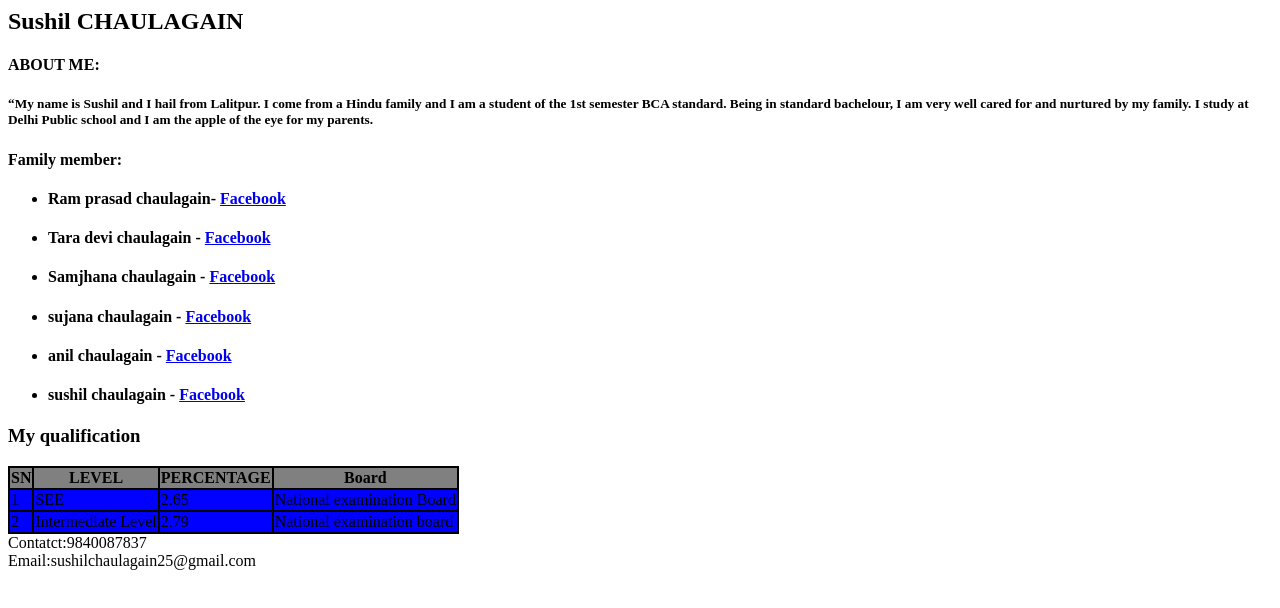
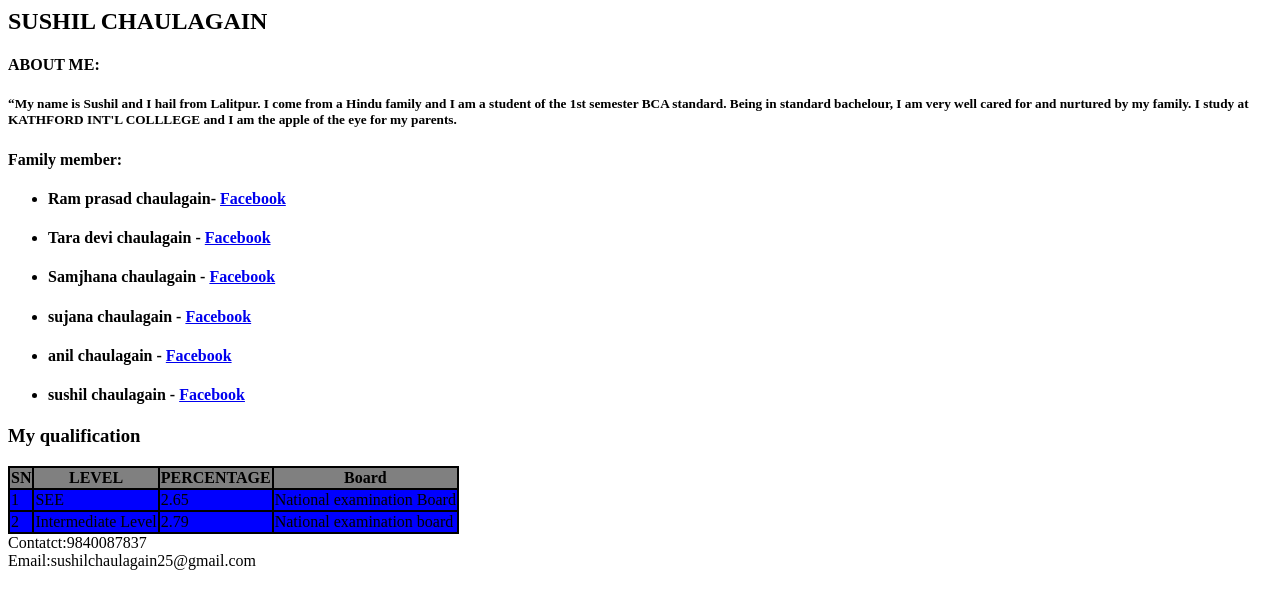
Before and after one commit to chaulagainsushil/chaulagainsushil.github.io, a plain HTML site: page old/day6.html in a window 1280 px wide. Drawn offline with Linux system fonts and the light colour scheme.

Commit message:
I HAVE DONE THIS

```diff
--- a/old/day6.html
+++ b/old/day6.html
@@ -2,7 +2,7 @@
 
 <head id="first head">
     <meta charset="utf-8">
-    <h2 id="a1">Sushil CHAULAGAIN</h2>
+    <h2 id="a1">SUSHIL CHAULAGAIN</h2>
 
 </head>
 
@@ -11,7 +11,7 @@
 
     </H4>
     <h5>
-        <P>“My name is Sushil and I hail from Lalitpur. I come from a Hindu family and I am a student of the 1st semester BCA standard. Being in standard bachelour, I am very well cared for and nurtured by my family. I study at Delhi Public school and I am the apple of the eye for my parents.
+        <P>“My name is Sushil and I hail from Lalitpur. I come from a Hindu family and I am a student of the 1st semester BCA standard. Being in standard bachelour, I am very well cared for and nurtured by my family. I study at  KATHFORD INT'L COLLLEGE and I am the apple of the eye for my parents.
 
         </P>
     </H5>
```
